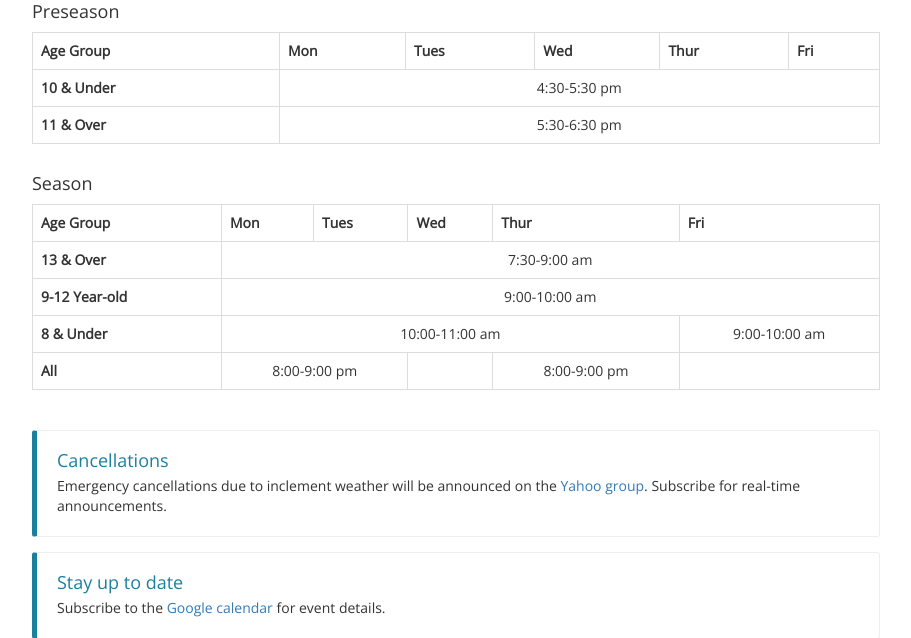
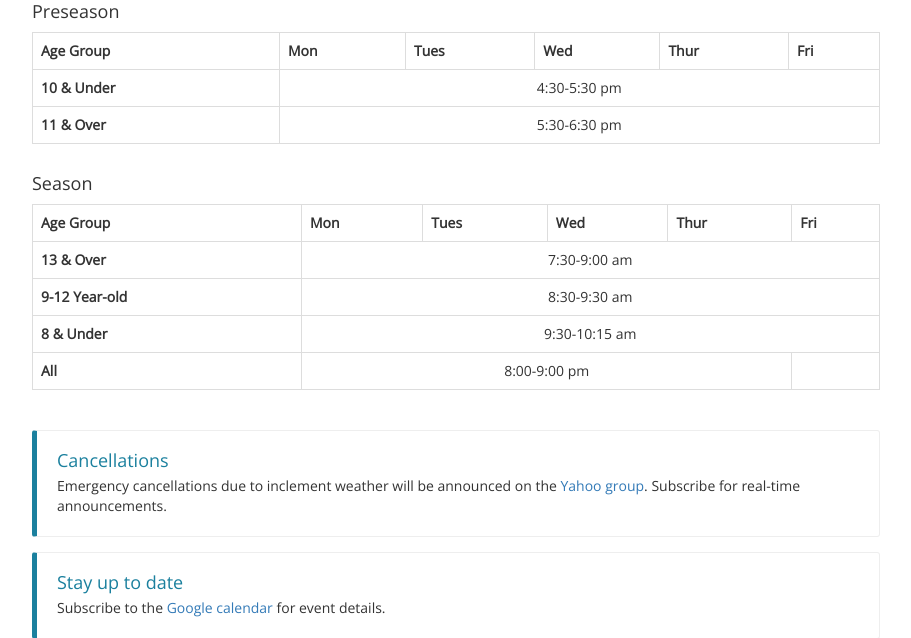
Before and after one commit to uppercounty/uppercounty, a Django app: page /web/practices/ in a window 1280 px wide. Shown: the part 155-793 px from the top of the page, without its empty margins (38-949 px from the left). Run offline with Django 3.2, Linux system fonts and the light colour scheme; some libraries are stand-ins or nearby versions.

Commit message:
Content updates for summer 2016
Update practice schedule. Change shop message.

```diff
--- a/web/templates/web/practices.html
+++ b/web/templates/web/practices.html
@@ -44,16 +44,13 @@
               <td colspan="5">7:30-9:00 am
             <tr>
               <th>9-12 Year-old
-              <td colspan="5">9:00-10:00 am
+              <td colspan="5">8:30-9:30 am
             <tr>
               <th>8 & Under
-              <td colspan="4">10:00-11:00 am
-              <td>9:00-10:00 am
+              <td colspan="5">9:30-10:15 am
             <tr>
               <th>All
-              <td colspan="2">8:00-9:00 pm
-              <td>
-              <td>8:00-9:00 pm
+              <td colspan="4">8:00-9:00 pm
               <td>
           </table>
         </div><!-- /.table-responsive -->
--- a/web/templates/web/shop.html
+++ b/web/templates/web/shop.html
@@ -13,8 +13,7 @@
     <div class="col-md-4 col-md-pull-8 text-left">
       <h3 class="featurette-title">Spirit Wear</h3>
       <p class="lead">T-shirts, hoodies, and more!
-      <p>Unfortunately, the deadline has passed. <br>Orders will be
-	  delivered Friday June 19th, 2015.
+      <p>2016 apparel information coming soon
 	  <!-- p><a class="btn btn-outline btn-large" href="//ucd15.itemorder.com/sale" target="_blank" role="button">Shop now!</a -->
     </div>
   </div>
```
